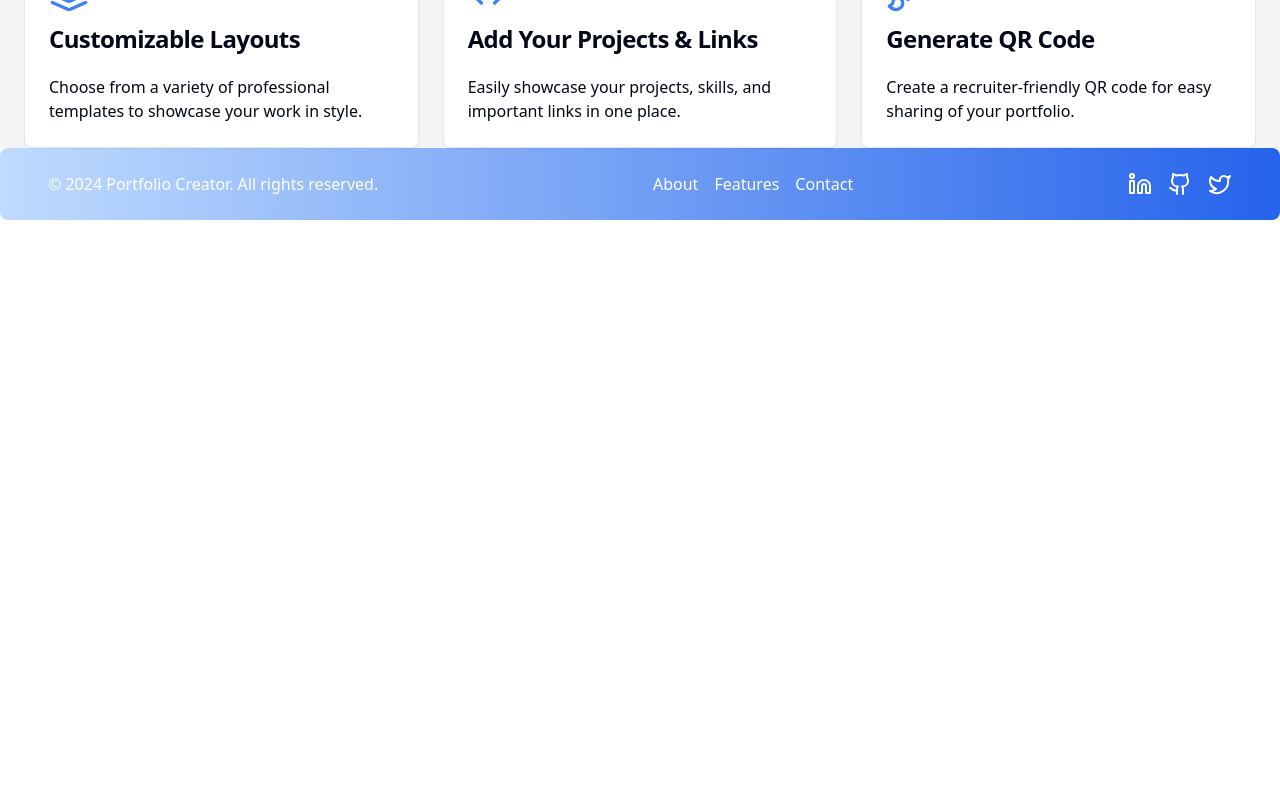
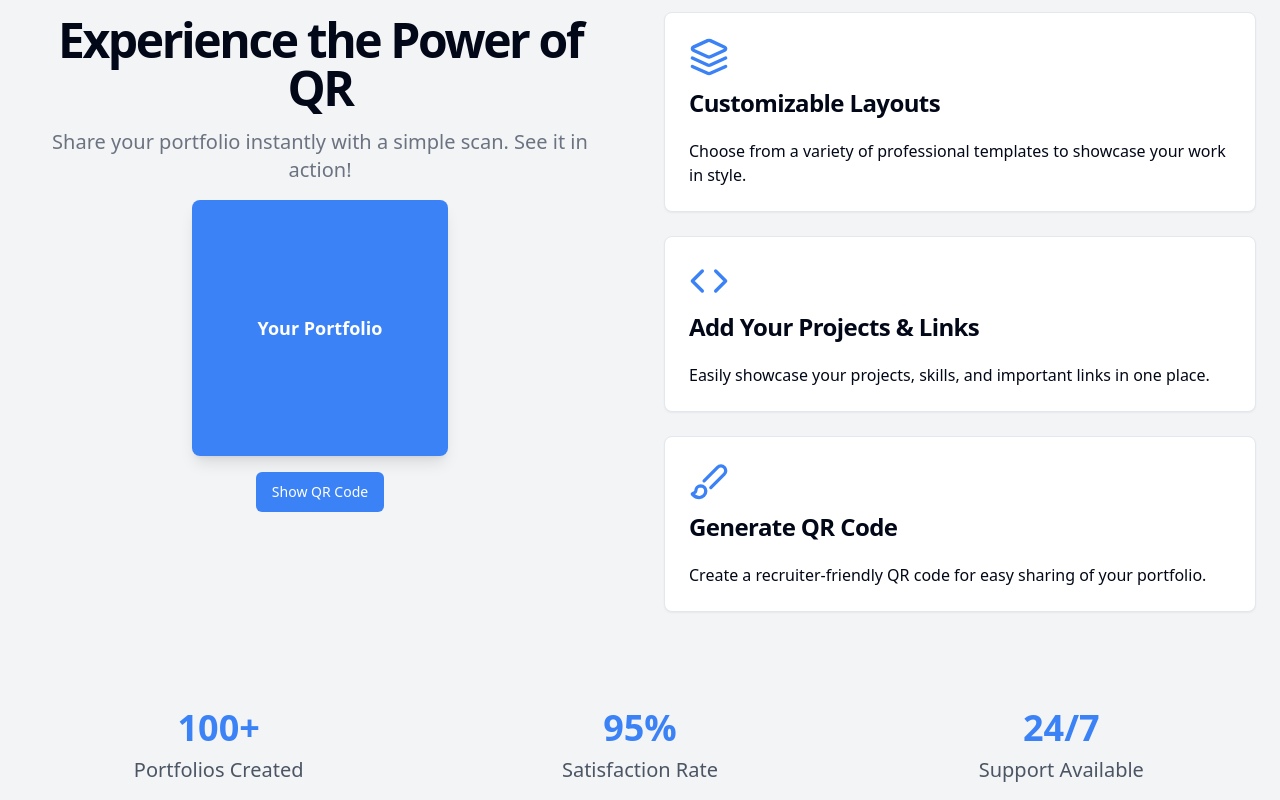
Before and after one commit to JaedonSpurlock01/cs446, a React (Vite) app: page / in a window 1280 px wide. Shown: the part 780-1580 px from the top of the page. Before the commit the page ends 1000 px from the top, so only its background shows below. Built offline with nearby package versions, Linux system fonts and the light colour scheme; no server answers.

Commit message:
feat : Made the homepage more interactive and cleaner

```diff
--- a/src/components/main/hero.tsx
+++ b/src/components/main/hero.tsx
@@ -1,3 +1,4 @@
+import { useState, useEffect, useRef } from "react";
 import {
   SignedIn,
   SignedOut,
@@ -6,15 +7,74 @@ import {
 } from "@clerk/clerk-react";
 import { Button } from "../ui/button";
 import { Card, CardContent, CardHeader, CardTitle } from "../ui/card";
-import { Brush, Code, Layers } from "lucide-react";
+import { Brush, Code, Layers, LucideQrCode } from "lucide-react";
 import { useNavigate } from "react-router-dom";
+
+const AnimatedCounter = ({
+  end,
+  duration = 2000,
+}: {
+  end: number;
+  duration?: number;
+}) => {
+  const [count, setCount] = useState(0);
+  const countRef = useRef(null);
+
+  useEffect(() => {
+    const observer = new IntersectionObserver(
+      (entries) => {
+        if (entries[0].isIntersecting) {
+          let start = 0;
+          const increment = end / (duration / 16);
+          const timer = setInterval(() => {
+            start += increment;
+            if (start > end) {
+              clearInterval(timer);
+              setCount(end);
+            } else {
+              setCount(Math.floor(start));
+            }
+          }, 16);
+        }
+      },
+      { threshold: 0.5 }
+    );
+
+    if (countRef.current) {
+      observer.observe(countRef.current);
+    }
+
+    return () => {
+      if (countRef.current) {
+        observer.unobserve(countRef.current);
+      }
+    };
+  }, [end, duration]);
+
+  return <span ref={countRef}>{count}</span>;
+};
 
 export const Hero = () => {
   const navigate = useNavigate();
+  const [qrVisible, setQrVisible] = useState(false);
+  const [showScrollTop, setShowScrollTop] = useState(false);
+
+  useEffect(() => {
+    const handleScroll = () => {
+      setShowScrollTop(window.scrollY > 300);
+    };
+
+    window.addEventListener("scroll", handleScroll);
+    return () => window.removeEventListener("scroll", handleScroll);
+  }, []);
+
+  const scrollToTop = () => {
+    window.scrollTo({ top: 0, behavior: "smooth" });
+  };
 
   return (
     <div className="flex flex-col min-h-screen justify-center items-center">
-      <main className="flex-grow w-full">
+      <main className="flex-grow w-full bg-gray-100">
         {/* Hero Section */}
         <section className="w-full relative py-12 md:py-24 lg:py-32 xl:py-48 bg-gradient-to-r from-blue-600 to-blue-200 rounded-lg p-6">
           <div className="absolute top-4 right-4">
@@ -36,7 +96,6 @@ export const Hero = () => {
               />
             </SignedIn>
           </div>
-
           <div className="flex flex-col items-center space-y-4 text-center">
             <div className="space-y-2">
               <h1 className="text-3xl font-bold tracking-tighter sm:text-4xl md:text-5xl lg:text-6xl text-white">
@@ -56,43 +115,107 @@ export const Hero = () => {
             </Button>
           </div>
         </section>
+
+        <div className="flex flex-col md:flex-row w-full items-center">
+          {/* Interactive QR Code Section */}
+          <section className="w-full md:w-1/2 py-12 md:py-24 lg:py-32 flex flex-col items-center justify-center">
+            <div className="container mx-auto px-4 md:px-6">
+              <div className="flex flex-col items-center space-y-4 text-center">
+                <h2 className="text-3xl font-bold tracking-tighter sm:text-4xl md:text-5xl">
+                  Experience the Power of QR
+                </h2>
+                <p className="max-w-[700px] text-gray-500 md:text-xl">
+                  Share your portfolio instantly with a simple scan. See it in
+                  action!
+                </p>
+                <div className="relative w-64 h-64 bg-gray-100 rounded-lg shadow-lg overflow-hidden flex items-center justify-center">
+                  <div
+                    className={`absolute inset-0 flex items-center justify-center transition-opacity duration-500 ${
+                      qrVisible ? "opacity-100" : "opacity-0"
+                    }`}
+                  >
+                    <LucideQrCode className="w-40 h-40 text-blue-500" />
+                  </div>
+                  <div
+                    className={`absolute inset-0 flex items-center justify-center bg-blue-500 transition-opacity duration-500 ${
+                      qrVisible ? "opacity-0" : "opacity-100"
+                    }`}
+                  >
+                    <span className="text-white text-lg font-semibold">
+                      Your Portfolio
+                    </span>
+                  </div>
+                </div>
+                <Button
+                  className="mt-4 bg-blue-500 text-white hover:bg-blue-600 transform hover:scale-105 transition-all duration-200"
+                  onClick={() => setQrVisible(!qrVisible)}
+                >
+                  {qrVisible ? "Hide QR Code" : "Show QR Code"}
+                </Button>
+              </div>
+            </div>
+          </section>
+
           {/* Features Section */}
-        <section className="w-full pt-6 md:pt-12 lg:pt-16 bg-gray-100">
+          <section className="w-full md:w-1/2 py-12 md:py-24 lg:py-32 flex flex-col items-center justify-center">
             <div className="w-full px-4 md:px-6 mx-auto">
               <h2 className="text-3xl font-bold tracking-tighter sm:text-4xl md:text-5xl text-center mb-12">
                 Key Features
               </h2>
-            <div className="grid grid-cols-1 md:grid-cols-3 gap-6">
-              <Card>
+              <div className="grid grid-cols-1 md:grid-cols-1 gap-6">
+                {[
+                  {
+                    icon: Layers,
+                    title: "Customizable Layouts",
+                    description:
+                      "Choose from a variety of professional templates to showcase your work in style.",
+                  },
+                  {
+                    icon: Code,
+                    title: "Add Your Projects & Links",
+                    description:
+                      "Easily showcase your projects, skills, and important links in one place.",
+                  },
+                  {
+                    icon: Brush,
+                    title: "Generate QR Code",
+                    description:
+                      "Create a recruiter-friendly QR code for easy sharing of your portfolio.",
+                  },
+                ].map((feature, index) => (
+                  <Card
+                    key={index}
+                    className="group hover:shadow-lg transition-shadow duration-300 transform hover:scale-105 transition-transform"
+                  >
                     <CardHeader>
-                  <Layers className="w-10 h-10 text-blue-500 mb-2" />
-                  <CardTitle>Customizable Layouts</CardTitle>
+                      <feature.icon className="w-10 h-10 text-blue-500 mb-2 group-hover:animate-bounce" />
+                      <CardTitle>{feature.title}</CardTitle>
                     </CardHeader>
-                <CardContent>
-                  Choose from a variety of professional templates to showcase
-                  your work in style.
-                </CardContent>
+                    <CardContent>{feature.description}</CardContent>
                   </Card>
-              <Card>
-                <CardHeader>
-                  <Code className="w-10 h-10 text-blue-500 mb-2" />
-                  <CardTitle>Add Your Projects & Links</CardTitle>
-                </CardHeader>
-                <CardContent>
-                  Easily showcase your projects, skills, and important links in
-                  one place.
-                </CardContent>
-              </Card>
-              <Card>
-                <CardHeader>
-                  <Brush className="w-10 h-10 text-blue-500 mb-2" />
-                  <CardTitle>Generate QR Code</CardTitle>
-                </CardHeader>
-                <CardContent>
-                  Create a recruiter-friendly QR code for easy sharing of your
-                  portfolio.
-                </CardContent>
-              </Card>
+                ))}
+              </div>
+            </div>
+          </section>
+        </div>
+
+        {/* Animated Stats Section */}
+        <section className="w-full py-8 md:py-16 lg:py-24 mt-[-8rem]">
+          <div className="container mx-auto px-4 md:px-6">
+            <div className="grid grid-cols-1 md:grid-cols-3 gap-8 text-center">
+              {[
+                { value: 100, label: "Portfolios Created", suffix: "+" },
+                { value: 95, label: "Satisfaction Rate", suffix: "%" },
+                { value: 24, label: "Support Available", suffix: "/7" },
+              ].map((stat, index) => (
+                <div key={index} className="space-y-2">
+                  <h3 className="text-4xl font-bold text-blue-500">
+                    <AnimatedCounter end={stat.value} />
+                    {stat.suffix}
+                  </h3>
+                  <p className="text-xl text-gray-600">{stat.label}</p>
+                </div>
+              ))}
             </div>
           </div>
         </section>
--- a/src/pages/create-page.tsx
+++ b/src/pages/create-page.tsx
@@ -8,7 +8,7 @@ export default function CreatePage() {
 
   if (!user.isSignedIn) {
     return (
-      <section className="w-full h-[50rem] flex flex-col justify-center items-center gap-4">
+      <section className="w-full min-h-screen flex flex-col justify-center items-center gap-4">
         <p className="text-2xl font-semibold tracking-tighter text-neutral-800">
           You must be signed in to create a profile
         </p>
@@ -26,7 +26,7 @@ export default function CreatePage() {
   }
 
   return (
-    <section className="w-full h-[50rem] flex flex-col justify-center items-center gap-4">
+    <section className="w-full min-h-screen flex flex-col justify-center items-center gap-4">
       <h1 className="text-2xl font-semibold tracking-tighter text-neutral-800">
         Create a portfolio
       </h1>
```
Also changed, not shown: src/App.tsx (+5 -5 lines). Lines whose indentation alone changed are shown as unchanged.
